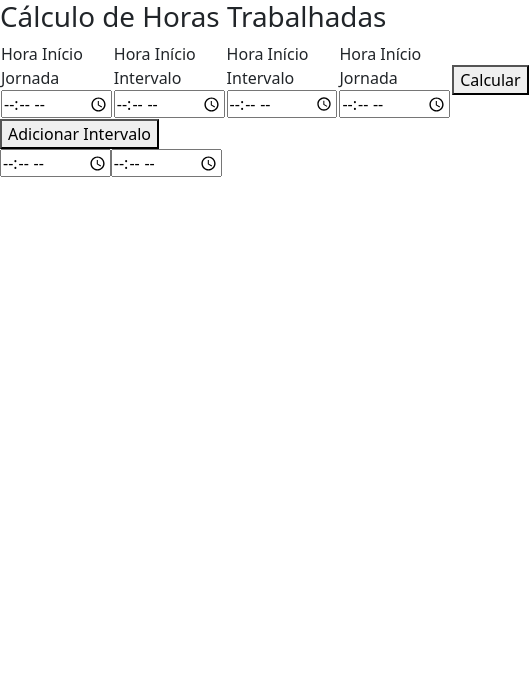
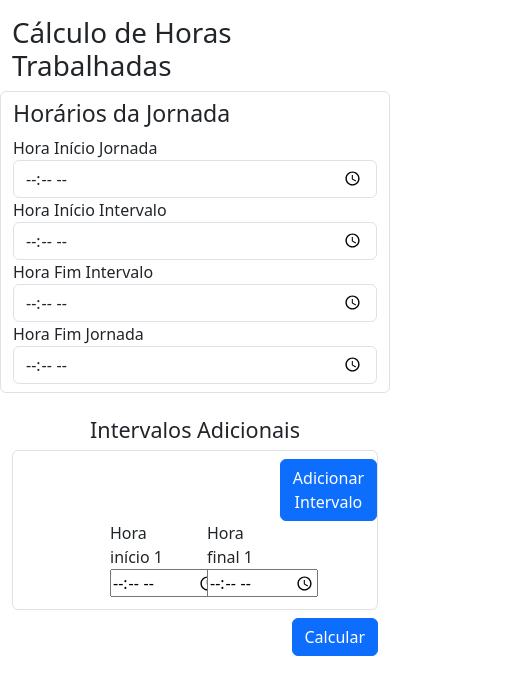
Before and after one commit to AmberLilith/calcular-horas-trabalhadas, a plain HTML site: page calculo_horas.html in a window 390 px wide. Both pictures are taken after a click on the button "Adicionar Intervalo". Shown: the whole page, 530 px wide, since content can reach past the window. Drawn offline with nearby package versions, Linux system fonts and the light colour scheme.

Commit message:
Refeita interface

```diff
--- a/calculo_horas.html
+++ b/calculo_horas.html
@@ -4,42 +4,66 @@
 <head>
     <meta charset="UTF-8">
     <title>Calculo de Horas Trabalhadas</title>
-    <link href="https://cdn.jsdelivr.net/npm/bootstrap@5.3.6/dist/css/bootstrap.min.css" rel="stylesheet" integrity="sha384-4Q6Gf2aSP4eDXB8Miphtr37CMZZQ5oXLH2yaXMJ2w8e2ZtHTl7GptT4jmndRuHDT" crossorigin="anonymous">
+    <link href="https://cdn.jsdelivr.net/npm/bootstrap@5.3.6/dist/css/bootstrap.min.css" rel="stylesheet"
+        integrity="sha384-4Q6Gf2aSP4eDXB8Miphtr37CMZZQ5oXLH2yaXMJ2w8e2ZtHTl7GptT4jmndRuHDT" crossorigin="anonymous">
 
 </head>
 
 <body>
-    <h1>Cálculo de Horas Trabalhadas</h1>
 
-    <table>
-        <tr>
-            <td>
+    <div class="container">
+        <header class="mt-3">
+            <h1>Cálculo de Horas Trabalhadas</h1>
+        </header>
+        <div class="row border pt-2 pb-2 rounded">
+            <h3>Horários da Jornada</h3>
+            <div class="col-12 col-md">
                 <label for="inicio_jornada">Hora Início Jornada</label>
-                <input type="time" name="inicio_jornada" id="inicio_jornada">
-            </td>
-            <td>
+                <input type="time" name="inicio_jornada" id="inicio_jornada" class="form-control">
+            </div>
+            <div class="col-12 col-md">
                 <label for="inicio_intervalo_principal">Hora Início Intervalo</label>
-                <input type="time" name="inicio_intervalo" id="inicio_intervalo_principal">
-            </td>
-            <td>
-                <label for="final_intervalo_principal">Hora Início Intervalo</label>
-                <input type="time" name="final_intervalo" id="final_intervalo_principal">
-            </td>
-            <td>
-                <label for="fim_jornada">Hora Início Jornada</label>
-                <input type="time" name="fim_jornada" id="fim_jornada">
-            </td>
-            <td>
-                <button id="calcular_jornada">Calcular</button>
-            </td>
-        </tr>
-    </table>
-    <button id="botao_adicionar_intervalo">Adicionar Intervalo</button>
-    <table id="tabela_intervalos_adicionais">
+                <input type="time" name="inicio_intervalo" id="inicio_intervalo_principal" class="form-control">
+            </div>
+            <div class="col-12 col-md">
+                <label for="final_intervalo_principal">Hora Fim Intervalo</label>
+                <input type="time" name="final_intervalo" id="final_intervalo_principal" class="form-control">
+            </div>
+            <div class="col-12 col-md">
+                <label for="fim_jornada">Hora Fim Jornada</label>
+                <input type="time" name="fim_jornada" id="fim_jornada" class="form-control">
+            </div>
+        </div>
 
-    </table>
+        </br>
 
-<div name="resultado" id="resultado"></div>
+        <h4 class="text-center">Intervalos Adicionais</h4>
+        <div id="horarios_adicionais" class="border pt-2 pb-2 rounded">
+            <div class="row text-center">
+                <div class="col">
+                </div>
+                <div class="col">
+                </div>
+                <div class="col">
+                </div>
+                <div class="col">
+                    <button id="botao_adicionar_intervalo" class="btn btn-primary">Adicionar Intervalo</button>
+                </div>
+            </div>
+        </div>
+
+        <div class="row pt-2 pb-2 text-center">
+            <div class="col">
+            </div>
+            <div class="col-6">
+                <div name="resultado" id="resultado"></div>
+            </div>
+            <div class="col">
+                <button id="calcular_jornada" class="btn btn-primary">Calcular</button>
+            </div>
+        </div>
+    </div>
+
     <script>
         class JornadaDeTrabalho {
             constructor(
@@ -65,7 +89,7 @@
                 return JornadaDeTrabalho._horaParaMinutos(horaFim) - JornadaDeTrabalho._horaParaMinutos(horaInicio);
             }
 
-             _totalMinutosDeIntervalo() {
+            _totalMinutosDeIntervalo() {
                 let total = JornadaDeTrabalho._diferencaEmMinutos(
                     this.horaInicioIntervaloPrincipal,
                     this.horaFimIntervaloPrincipal
@@ -94,36 +118,65 @@
             }
         }
 
-        function adicionaIntervaloAdicional(){
-            const tabelaIntervalosAdicionais = document.querySelector("#tabela_intervalos_adicionais")
-            const colunaIntervalosAdicionais = document.createElement("tr")
+        const jornada = new JornadaDeTrabalho()
+
+        let qtddIntervalosAdicionais = 0
+
+        function adicionaIntervaloAdicional() {
+            qtddIntervalosAdicionais++
+            const row = document.createElement("div")
+            row.className = "row mb-1"
+            const col1 = document.createElement("div")
+            col1.className = "col-3"
+
+            const col2 = document.createElement("div")
+            col2.className = "col-3"
             const inicioIntervaloAdicional = document.createElement('input')
             inicioIntervaloAdicional.type = "time"
-            inicioIntervaloAdicional.setAttribute("data-inicio","inicio")
+            inicioIntervaloAdicional.setAttribute("data-inicio", "inicio")
+            const label1 = document.createElement("label")
+            label1.textContent = "Hora início " + qtddIntervalosAdicionais
+            col2.append(label1)
+            col2.appendChild(inicioIntervaloAdicional)
+
+
+            const col3 = document.createElement("div")
+            col3.className = "col-3"
             const finalIntervaloAdicional = document.createElement("input")
             finalIntervaloAdicional.type = "time"
-            finalIntervaloAdicional.setAttribute("data-final","final")
-            colunaIntervalosAdicionais.appendChild(inicioIntervaloAdicional)
-            colunaIntervalosAdicionais.appendChild(finalIntervaloAdicional)
-            tabelaIntervalosAdicionais.appendChild(colunaIntervalosAdicionais)
+            finalIntervaloAdicional.setAttribute("data-final", "final")
+            const label2 = document.createElement("label")
+            label2.textContent = "Hora final " + qtddIntervalosAdicionais
+            col3.append(label2)
+            col3.append(finalIntervaloAdicional)
+
+            const col4 = document.createElement("div")
+            col4.className = "col-3"
+
+            row.appendChild(col1)
+            row.appendChild(col2)
+            row.appendChild(col3)
+            row.appendChild(col4)
+            document.querySelector("#horarios_adicionais").appendChild(row)
+
         }
 
         const botaoAdicionarIntervalo = document.querySelector("#botao_adicionar_intervalo")
-        botaoAdicionarIntervalo.addEventListener("click", () =>{
+        botaoAdicionarIntervalo.addEventListener("click", () => {
             adicionaIntervaloAdicional()
         })
 
-        function obtemIntervalosAdicionais(){
-            const tabelaIntervalosAdicionais = document.querySelector("#tabela_intervalos_adicionais")
+        function obtemIntervalosAdicionais() {
+            const tabelaIntervalosAdicionais = document.querySelector("#horarios_adicionais")
             const inputs = tabelaIntervalosAdicionais.querySelectorAll("input")
             let listaDeIntervalosAdicionais = []
-            for(let i = 0; i < inputs.length; i+= 2){
-                listaDeIntervalosAdicionais.push({"inicio": inputs[i].value || "00:00", "final": inputs[i+1].value || "00:00"})
+            for (let i = 0; i < inputs.length; i += 2) {
+                listaDeIntervalosAdicionais.push({ "inicio": inputs[i].value || "00:00", "final": inputs[i + 1].value || "00:00" })
             }
             return listaDeIntervalosAdicionais
         }
 
-        const jornada = new JornadaDeTrabalho()
+
 
         const botaoCalcular = document.querySelector("#calcular_jornada")
         botaoCalcular.addEventListener('click', () => {
```
